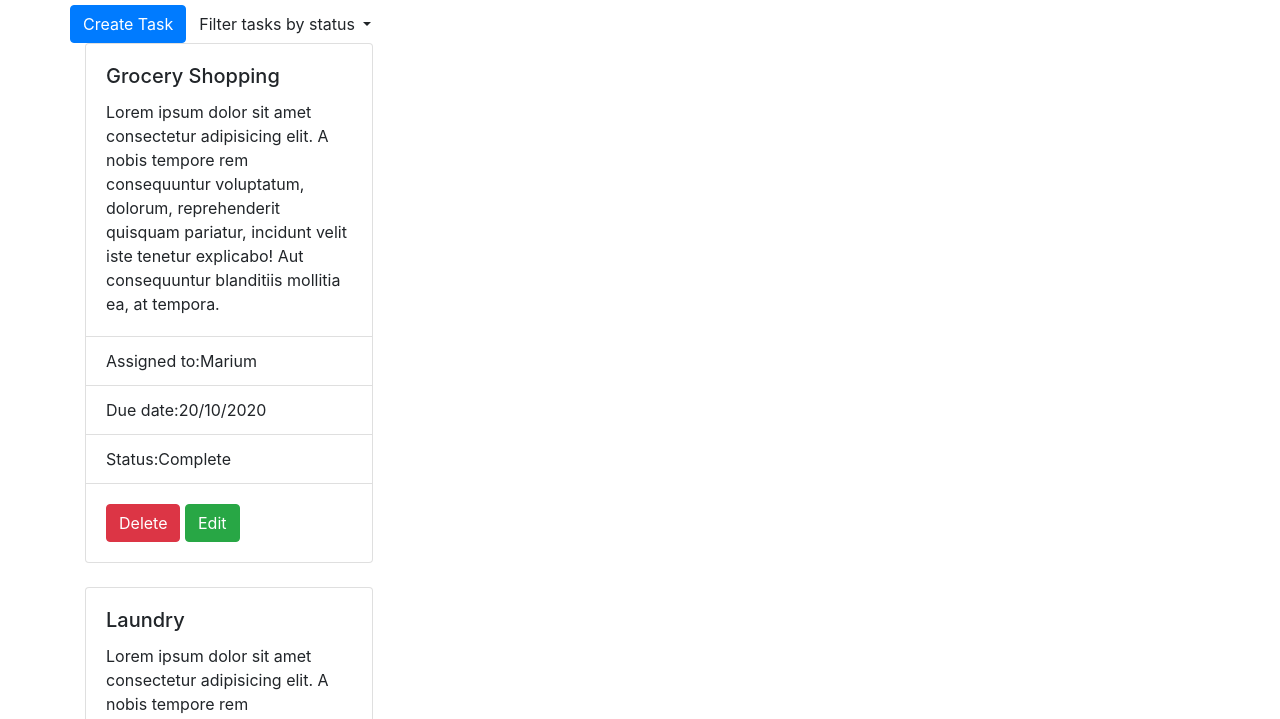
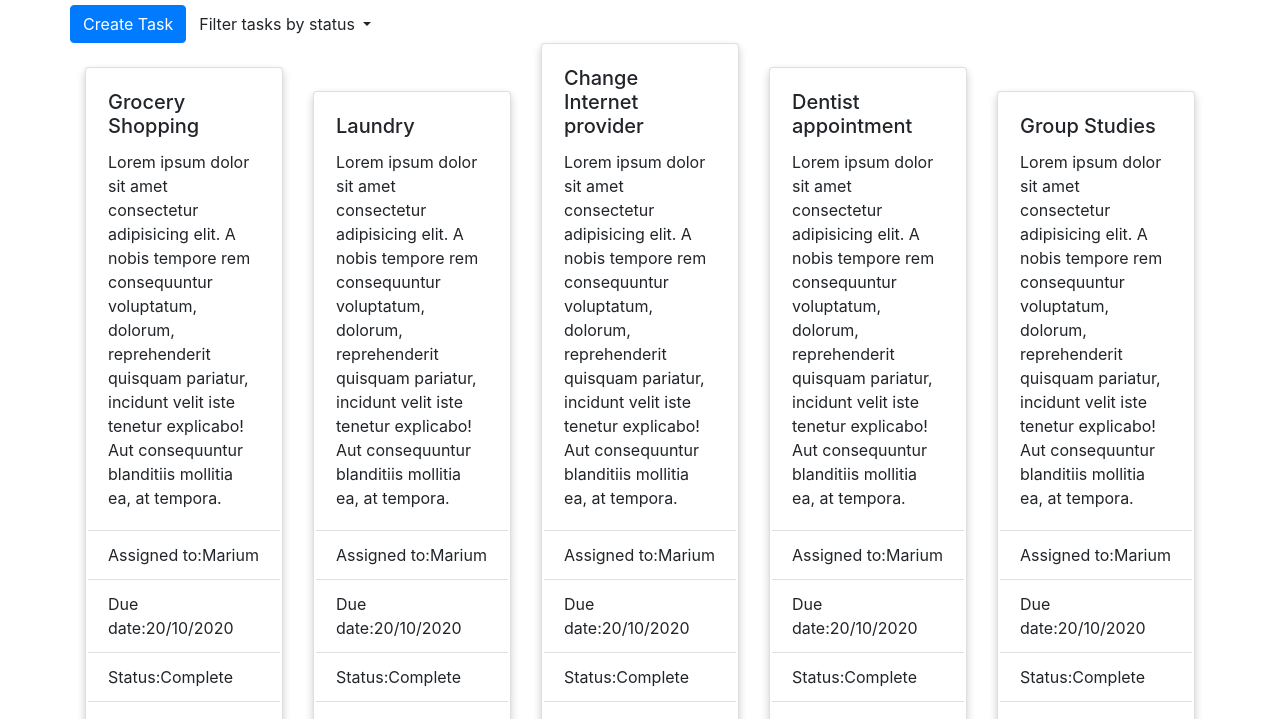
Before and after one commit to lucitemple/task-planner, a plain HTML site: page index.html in a window 1280 px wide. Shown: the part 51-770 px from the top of the page. Drawn offline with nearby package versions, Linux system fonts and the light colour scheme.

Commit message:
Organise cards horizontally

```diff
--- a/index.html
+++ b/index.html
@@ -6,6 +6,7 @@
     <meta name="viewport" content="width=device-width, initial-scale=1, shrink-to-fit=yes">
 
     <!-- Bootstrap CSS -->
+    <link rel="stylesheet" href="./style.css" type="text/css">
     <link rel="stylesheet" href="https://cdn.jsdelivr.net/npm/bootstrap@4.5.3/dist/css/bootstrap.min.css" integrity="sha384-TX8t27EcRE3e/ihU7zmQxVncDAy5uIKz4rEkgIXeMed4M0jlfIDPvg6uqKI2xXr2" crossorigin="anonymous">
 
     <title>Task Planner</title>
@@ -113,15 +114,16 @@
 
 
     <!--Task cards displayed-->
+    <div class="card-deck">
     <!-- Task card list -->
 
 
     <!-- Card 1 -->
 
 
-<div class="card" style="width: 18rem;">
+<div class="card" >
   <!-- <img class="card-img-top" src="..." alt="Card image cap"> -->
-  <div class="card-body">
+  <div class="card-body" >
     <h5 class="card-title">Grocery Shopping</h5>
     <p class="card-text">Lorem ipsum dolor sit amet consectetur adipisicing elit. A nobis tempore rem consequuntur voluptatum, dolorum, reprehenderit quisquam pariatur, incidunt velit iste tenetur explicabo! Aut consequuntur blanditiis mollitia ea, at tempora.</p>
   </div>
@@ -247,6 +249,7 @@
     <!-- <a href="#" class="card-link">Another link</a> -->
   </div>
 </div>
+</div>
 </br>
 </main>
     <!--Footer-->
--- a/style.css
+++ b/style.css
@@ -1,3 +1,4 @@
+
 
 #pageTitle {
 
@@ -14,7 +15,7 @@
  box-shadow: 0 4px 8px 0 rgba(0, 0, 0, 0.2);
   width: 80%;
   margin: auto;
-  display: flex;
+  display: inline-flex;
   flex-wrap: wrap;
   padding:2px;
 }
```
